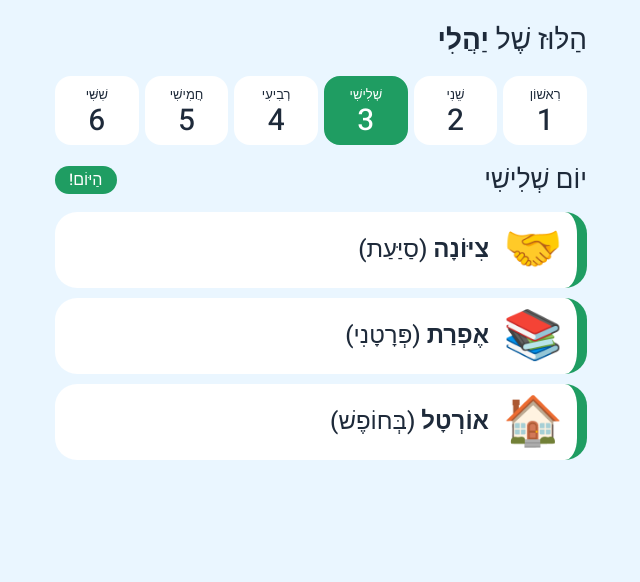
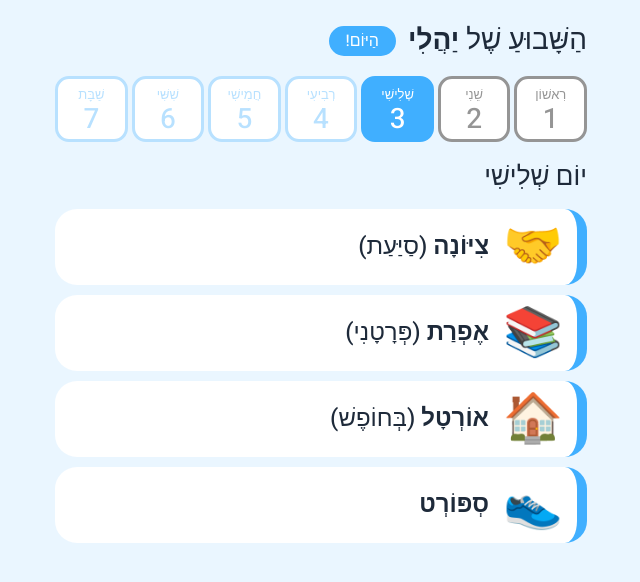
Before and after one commit to Shahara2/Yali-schedule, a plain HTML site: page index.html in a window 1280 px wide. Shown: the whole page, without its empty margins (319-959 px from the left). Drawn offline with Linux system fonts and the light colour scheme.

Commit message:
Update index.html

```diff
--- a/index.html
+++ b/index.html
@@ -9,7 +9,7 @@
 <meta name="theme-color" content="#eaf6ff">
 <link rel="apple-touch-icon" href="icon.png">
 <link rel="icon" href="icon.png">
-<title>הַלּוּז שֶׁל יַהֲלִי</title>
+<title>הַשָּׁבוּעַ שֶׁל יַהֲלִי</title>
 <link href="https://fonts.googleapis.com/css2?family=Heebo:wght@500;700;800&display=swap" rel="stylesheet">
 <style>
 :root{--bg:#eaf6ff;--card:#fff;--ink:#1e2a3a;--mute:#5b6b7d;--line:#d3e3f1;
@@ -19,68 +19,86 @@ html{scroll-padding-top:env(safe-area-inset-top,0px)}
 *{box-sizing:border-box}
 body{margin:0;background:var(--bg);color:var(--ink);font-family:'Heebo',Arial,Tahoma,sans-serif;line-height:1.5;min-height:100vh}
 .wrap{max-width:560px;margin:0 auto;padding:14px 14px 40px}
-h1{font-size:28px;margin:6px 0 14px;font-weight:500}
+h1{font-size:28px;margin:0;font-weight:500}
+.top{display:flex;align-items:center;gap:12px;flex-wrap:wrap;margin:6px 0 14px}
 b{font-weight:800}
-.days{display:grid;grid-template-columns:repeat(6,1fr);gap:6px;margin-bottom:16px}
-.day{border:3px solid transparent;border-radius:16px;background:var(--card);padding:6px 0 4px;font:inherit;color:var(--ink);cursor:pointer;display:flex;flex-direction:column;align-items:center}
-.day .num{font-size:30px;font-weight:500;line-height:1.1}
-.day .nm{font-size:13px;font-weight:500}
-.day[aria-pressed="true"]{border-color:var(--c);background:var(--c);color:#fff}
-.day.today:not([aria-pressed="true"]){border-color:var(--c)}
+.days{display:grid;grid-template-columns:repeat(7,1fr);gap:4px;margin-bottom:16px}
+.day{min-width:0;border:3px solid var(--c);border-radius:14px;background:var(--card);color:var(--t);padding:6px 0 4px;font:inherit;cursor:pointer;display:flex;flex-direction:column;align-items:center}
+.day .num{font-size:28px;font-weight:500;line-height:1.1}
+.day .nm{font-size:clamp(10px,3vw,13px);font-weight:500;white-space:nowrap}
+.day[aria-pressed="true"]{background:var(--c);color:var(--s)}
 .head{display:flex;align-items:center;justify-content:space-between;margin-bottom:12px}
 .head h2{margin:0;font-size:26px;font-weight:500}
-.tag{font-size:16px;background:var(--c);color:#fff;border-radius:99px;padding:2px 14px;font-weight:500}
+.tag{font:inherit;font-size:16px;font-weight:500;background:var(--card);color:#40afff;border:3px solid #40afff;border-radius:99px;padding:0 14px;cursor:pointer}
+.tag.on{background:#40afff;color:#fff}
 .list{display:flex;flex-direction:column;gap:10px}
 .it{display:flex;align-items:center;gap:14px;background:var(--card);border-radius:22px;padding:14px;border-inline-start:10px solid var(--c);cursor:pointer}
-.it .big{font-size:48px;line-height:1;width:60px;text-align:center}
+.it .big{font-size:48px;line-height:1;min-width:60px;text-align:center;white-space:nowrap}
+.it .big.two{font-size:38px}
 .it .tx{font-size:24px;font-weight:500}
+.past .tx{color:#959595}
 .done{opacity:.45}
 :focus-visible{outline:3px solid #ff9f1c;outline-offset:2px}
 </style>
 </head>
 <body>
-<div class="wrap">
-  <h1>הַלּוּז שֶׁל <b>יַהֲלִי</b></h1>
+<div class="wrap" id="wrap">
+  <div class="top"><h1>הַשָּׁבוּעַ שֶׁל <b>יַהֲלִי</b></h1><button class="tag" id="tg" hidden>הַיּוֹם!</button></div>
   <div class="days" id="days"></div>
-  <div class="head"><h2 id="dn"></h2><span class="tag" id="tg" hidden>הַיּוֹם!</span></div>
+  <div class="head"><h2 id="dn"></h2></div>
   <div class="list" id="list"></div>
 </div>
 <script>
-var COLORS=['#d94f4f','#c9740a','#1f9d62','#2379c2','#7a52c7','#d1447f'];
-var NAMES=['רִאשׁוֹן','שֵׁנִי','שְׁלִישִׁי','רְבִיעִי','חֲמִישִׁי','שִׁשִּׁי'];
+var NAMES=['רִאשׁוֹן','שֵׁנִי','שְׁלִישִׁי','רְבִיעִי','חֲמִישִׁי','שִׁשִּׁי','שַׁבָּת'];
+var SPORT=['👟','<b>סְפּוֹרְט</b>'];
 var DATA=[
  [['🤝','<b>צִיּוֹנָה</b> (סַיַּעַת)'],['📚','<b>אֶפְרַת</b> (פְּרָטָנִי)']],
- [['🤝','<b>צִיּוֹנָה</b> (סַיַּעַת)'],['📖','<b>עִנְבָּל</b> (שִׁעוּר פְּרָטִי)',1]],
- [['🤝','<b>צִיּוֹנָה</b> (סַיַּעַת)'],['📚','<b>אֶפְרַת</b> (פְּרָטָנִי)'],['🏠','<b>אוֹרְטָל</b> (בְּחוֹפֶשׁ)']],
+ [['🤝','<b>צִיּוֹנָה</b> (סַיַּעַת)'],['📖','<b>עִנְבָּל</b> (שִׁעוּר פְּרָטִי)',1],SPORT],
+ [['🤝','<b>צִיּוֹנָה</b> (סַיַּעַת)'],['📚','<b>אֶפְרַת</b> (פְּרָטָנִי)'],['🏠','<b>אוֹרְטָל</b> (בְּחוֹפֶשׁ)'],SPORT],
  [['📚','<b>אֶפְרַת</b> (פְּרָטָנִי)'],['🌻','<b>שַׁחַר</b> (בַּחַמָּנִיָּה)'],['🙋🏻‍♀️','<b>טוֹהַר</b> (בַּת שֵׁרוּת)']],
  [['🙋🏻‍♀️','<b>טוֹהַר</b> (בַּת שֵׁרוּת)']],
- [['📚','<b>אֶפְרַת</b> (פְּרָטָנִי)']]
+ [['📚','<b>אֶפְרַת</b> (פְּרָטָנִי)']],
+ [['😃🏡','<b>שַׁבָּת</b>']]
 ];
-var now=new Date(),todayIdx=now.getDay()<=5?now.getDay():-1;
-var sel=todayIdx<0?0:todayIdx,done={};
-function biweekEvery(){
-  var sun=new Date(now.getFullYear(),now.getMonth(),now.getDate()-now.getDay());
+var COL={past:'#959595',today:'#40afff',future:'#b8e1ff'};
+var TXT={past:'#959595',today:'#40afff',future:'#b8e1ff'},SEL={past:'#fff',today:'#fff',future:'#1e2a3a'};
+function ctx(){
+  var n=new Date(),d=n.getDay(),late=d===6&&n.getHours()*60+n.getMinutes()>=1110;
+  var ref=late?new Date(n.getFullYear(),n.getMonth(),n.getDate()+1):n;
+  var sun=new Date(ref.getFullYear(),ref.getMonth(),ref.getDate()-ref.getDay());
   var w=Math.round((sun-new Date(2026,10,29))/604800000);
-  return w>=0&&w%2===0;
+  var t=late?-1:d;
+  return{today:t,inbal:w>=0&&w%2===0,key:sun.getTime()+'-'+t};
 }
+function st(i,t){return t<0||i>t?'future':(i<t?'past':'today')}
+var C=ctx(),last=C.key,sel=C.today<0?0:C.today,done={};
 function $(i){return document.getElementById(i)}
 function render(){
   var h='';
-  for(var i=0;i<6;i++)h+='<button class="day'+(i===todayIdx?' today':'')+'" style="--c:'+COLORS[i]+'" aria-pressed="'+(i===sel)+'" data-i="'+i+'"><span class="nm">'+NAMES[i]+'</span><span class="num">'+(i+1)+'</span></button>';
+  for(var i=0;i<7;i++){var q=st(i,C.today);h+='<button class="day" style="--c:'+COL[q]+';--t:'+TXT[q]+';--s:'+SEL[q]+'" aria-pressed="'+(i===sel)+'" data-i="'+i+'"><span class="nm">'+NAMES[i]+'</span><span class="num">'+(i+1)+'</span></button>';}
   $('days').innerHTML=h;
-  document.querySelector('.wrap').style.setProperty('--c',COLORS[sel]);
+  var s=st(sel,C.today),w=$('wrap');
+  w.style.setProperty('--c',COL[s]);
+  w.className='wrap'+(s==='past'?' past':'');
   $('dn').textContent='יוֹם '+NAMES[sel];
-  $('tg').hidden=sel!==todayIdx;
-  var on=biweekEvery(),l='';
+  var tg=$('tg');tg.hidden=C.today<0;tg.className='tag'+(sel===C.today?' on':'');
+  var l='';
   DATA[sel].forEach(function(it,j){
-    if(it[2]&&!on)return;
+    if(it[2]&&!C.inbal)return;
     var k=sel+'-'+j;
-    l+='<div class="it'+(done[k]?' done':'')+'" data-k="'+k+'"><div class="big">'+it[0]+'</div><div class="tx">'+it[1]+(done[k]?' ✅':'')+'</div></div>';
+    l+='<div class="it'+(done[k]?' done':'')+'" data-k="'+k+'"><div class="big'+(it[0].length>5?' two':'')+'">'+it[0]+'</div><div class="tx">'+it[1]+(done[k]?' ✅':'')+'</div></div>';
   });
   $('list').innerHTML=l;
 }
+function tick(){
+  var n=ctx();
+  if(n.key!==last){last=n.key;C=n;done={};sel=C.today<0?0:C.today;render()}
+}
 $('days').addEventListener('click',function(e){var b=e.target.closest('.day');if(b){sel=+b.dataset.i;render()}});
 $('list').addEventListener('click',function(e){var t=e.target.closest('.it');if(t){done[t.dataset.k]=!done[t.dataset.k];render()}});
+$('tg').addEventListener('click',function(){if(C.today>=0){sel=C.today;render()}});
+setInterval(tick,60000);
+document.addEventListener('visibilitychange',function(){if(!document.hidden)tick()});
 render();
 </script>
 </body>
```
